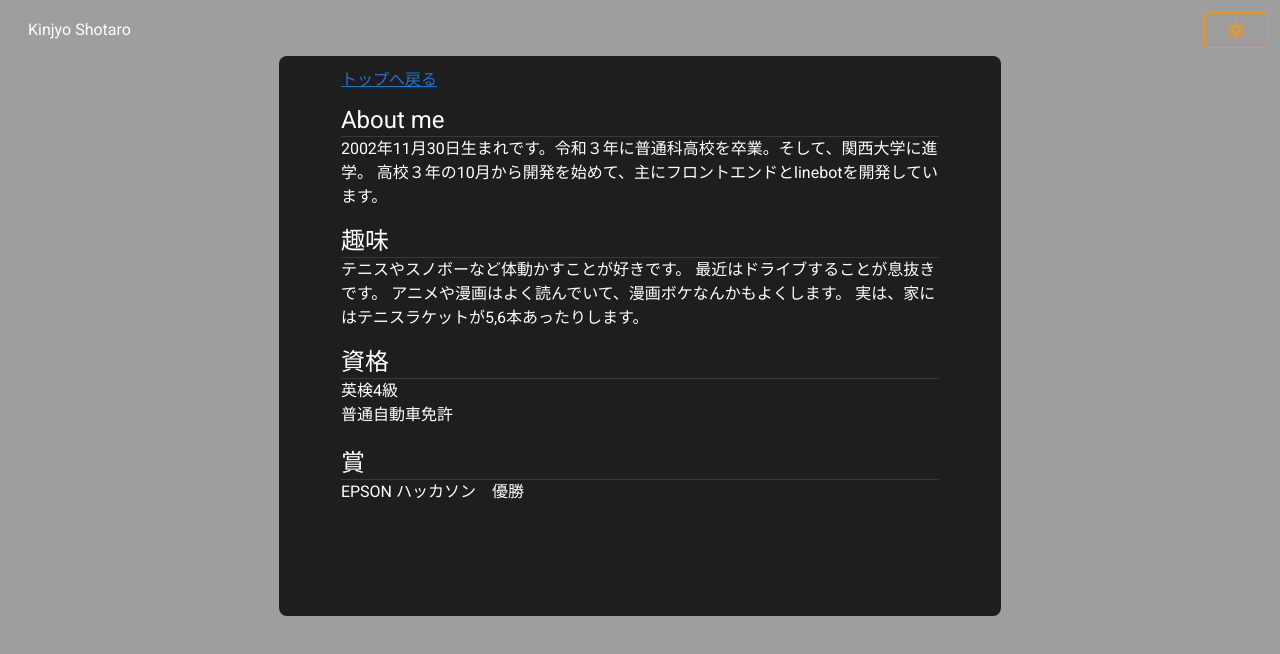
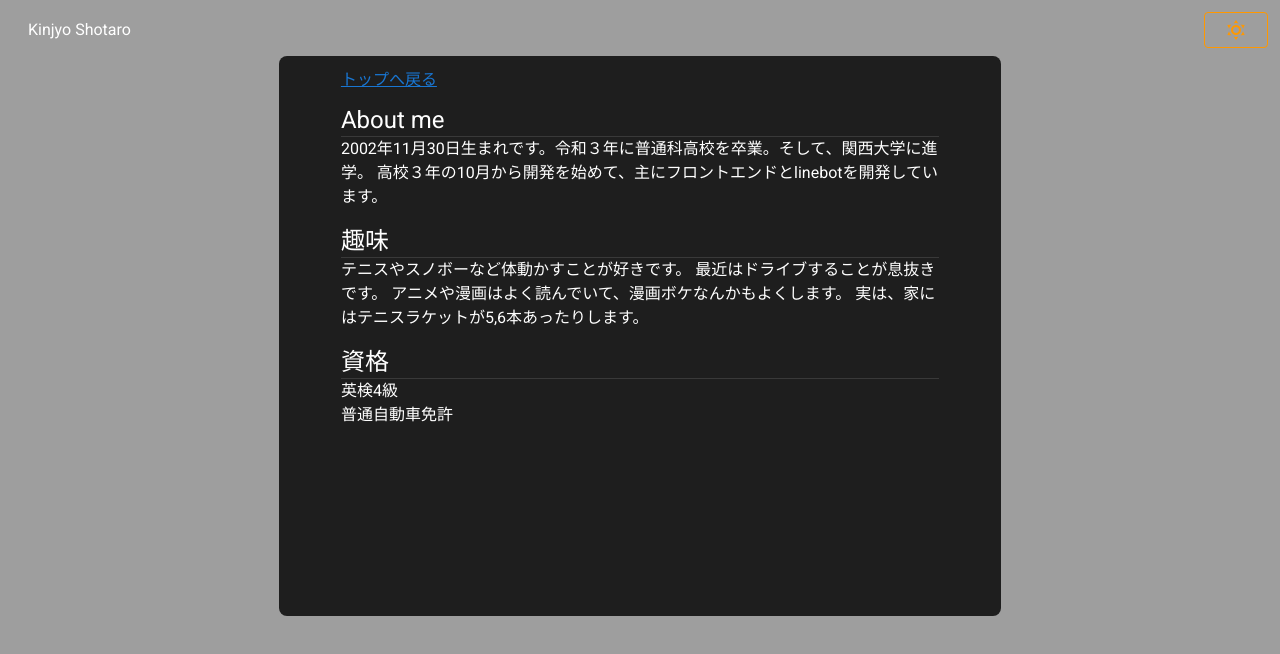
Before and after one commit to kinjo1130/nuxt-portfolio, a Nuxt app: page /about in a window 1280 px wide. Shown: the top 654 px of the page. Built offline with nearby package versions, Linux system fonts and the light colour scheme.

Commit message:
自己紹介の変更

```diff
--- a/assets/variables.scss
+++ /dev/null
@@ -1,4 +0,0 @@
-// Ref: https://github.com/nuxt-community/vuetify-module#customvariables
-//
-// The variables you want to modify
-// $font-size-root: 20px;
--- a/pages/about.vue
+++ b/pages/about.vue
@@ -47,9 +47,9 @@
                       <v-divider></v-divider>
                       <span>英検4級</span>
                       <span>普通自動車免許</span>
-                      <span class="text-h5 mt-5">賞</span>
-                      <v-divider></v-divider>
-                      <span>EPSON ハッカソン　優勝</span>
+                      <!-- <span class="text-h5 mt-5">賞</span>
+                      <v-divider></v-divider> -->
+
                     </v-col>
                   </v-row>
                 </v-sheet>
--- a/pages/skills.vue
+++ b/pages/skills.vue
@@ -55,7 +55,7 @@
                       <span class="mb-5">
                         Google App Script  / github
                       </span>
-                      <span>最近興味あるのは、TypeScriptとfirebaseかAWSなどのインフラ技術とnode以外のバックエンド技術です。(欲張りすぎた笑)</span>
+                      <span>最近興味あるのは、TypeScriptとfirebaseかAWSなどのインフラ技術とnode以外のバックエンド技術です。</span>
                     </v-col>
                   </v-row>
                 </v-sheet>
```
